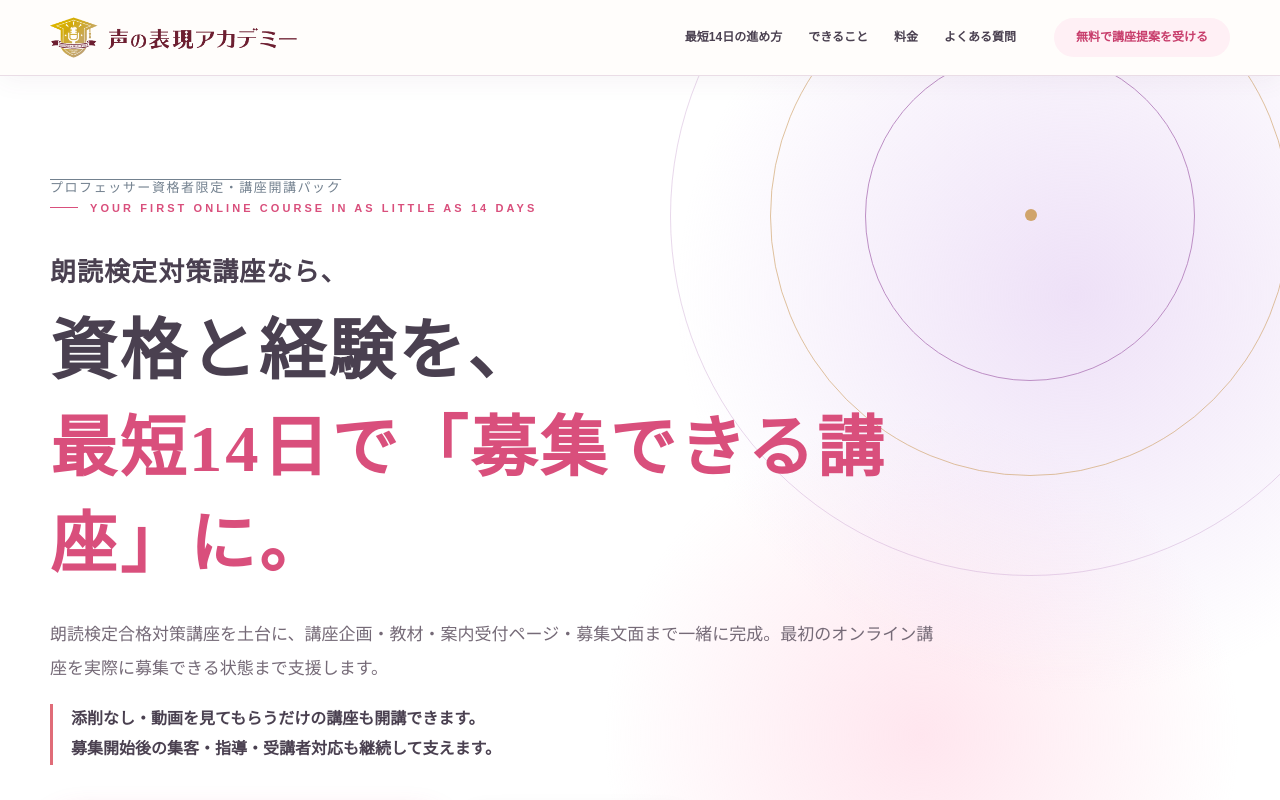
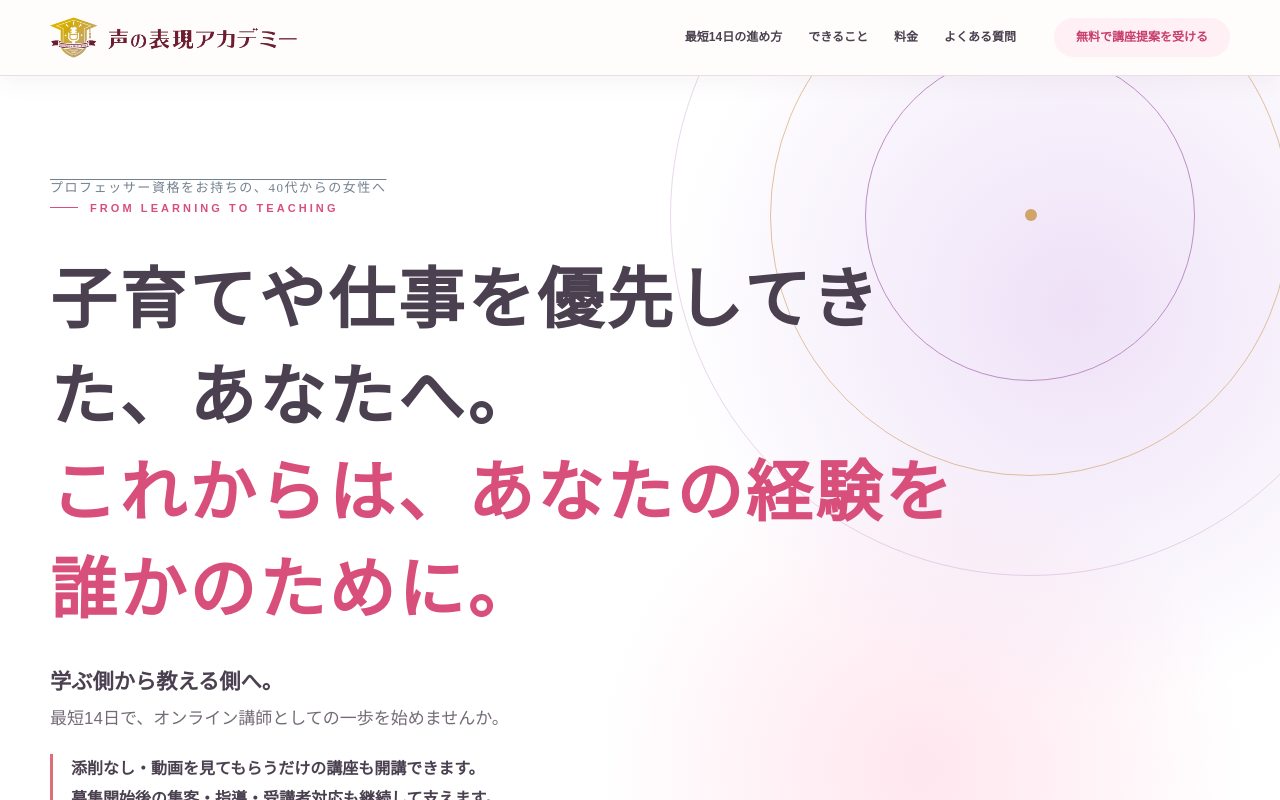
Before and after one commit to yuryuki-ai/koeaca, a Next.js app: page / in a window 1280 px wide. Shown: the top 800 px of the page. Built offline with nearby package versions, Linux system fonts and the light colour scheme.

Commit message:
40代女性向けのトップコピーに変更

```diff
--- a/app/layout.tsx
+++ b/app/layout.tsx
@@ -2,11 +2,11 @@ import type { Metadata } from "next";
 import "./globals.css";
 
 export const metadata: Metadata = (() => {
-  const title = "声の表現アカデミー｜朗読検定対策講座なら最短14日で募集開始";
-  const description = "まだオンライン講座を持っていないプロフェッサー資格者へ。朗読検定対策講座なら、資格と経験を最短14日を目安に募集できる講座へ変えます。";
+  const title = "声の表現アカデミー｜学ぶ側から教える側へ";
+  const description = "子育てや仕事を優先してきた40代からの女性へ。あなたの資格と経験を誰かのために。朗読検定対策講座なら最短14日でオンライン講師としての一歩を始められます。";
   return {
     metadataBase:new URL("https://yuryuki-ai.github.io/koeaca/"), title, description,
-    openGraph:{title,description,type:"website",images:[{url:"/koeaca/og.png",width:1732,height:910,alt:"声の表現アカデミー 朗読検定対策講座なら最短14日で募集開始。"}]},
+    openGraph:{title,description,type:"website",images:[{url:"/koeaca/og.png",width:1732,height:910,alt:"声の表現アカデミー 学ぶ側から教える側へ。"}]},
     twitter:{card:"summary_large_image",title,description,images:["/koeaca/og.png"]}
   };
 })();
--- a/app/page.tsx
+++ b/app/page.tsx
@@ -11,10 +11,10 @@ export default function Home() {
     <section className="hero" id="top">
       <div className="rings" aria-hidden="true"><i/><i/><i/><b/></div>
       <div className="heroInner">
-        <p className="overline">プロフェッサー資格者限定・講座開講パック</p>
-        <p className="campaign">YOUR FIRST ONLINE COURSE IN AS LITTLE AS 14 DAYS</p>
-        <h1><span className="heroTarget">朗読検定対策講座なら、</span>資格と経験を、<br/><em>最短14日で「募集できる講座」に。</em></h1>
-        <p className="heroLead">朗読検定合格対策講座を土台に、講座企画・教材・案内受付ページ・募集文面まで一緒に完成。最初のオンライン講座を実際に募集できる状態まで支援します。</p>
+        <p className="overline">プロフェッサー資格をお持ちの、40代からの女性へ</p>
+        <p className="campaign">FROM LEARNING TO TEACHING</p>
+        <h1>子育てや仕事を優先してきた、あなたへ。<br/><em>これからは、あなたの経験を誰かのために。</em></h1>
+        <p className="heroLead"><strong>学ぶ側から教える側へ。</strong><br/>最短14日で、オンライン講師としての一歩を始めませんか。</p>
         <p className="heroPromise">添削なし・動画を見てもらうだけの講座も開講できます。<br/>募集開始後の集客・指導・受講者対応も継続して支えます。</p>
         <div className="heroActions"><a className="button primary" href={inquiryUrl}>自分専用のオンライン講座提案を受ける <span>→</span></a><a className="button secondary" href="#how">最短14日の進め方を見る</a></div>
         <p className="heroReassurance">まずは無料で、あなたに合う最初の講座・対象者・開講手順をご提案します。相談だけでお申込みにはなりません。</p>
```
Also changed, not shown: app/globals.css.
